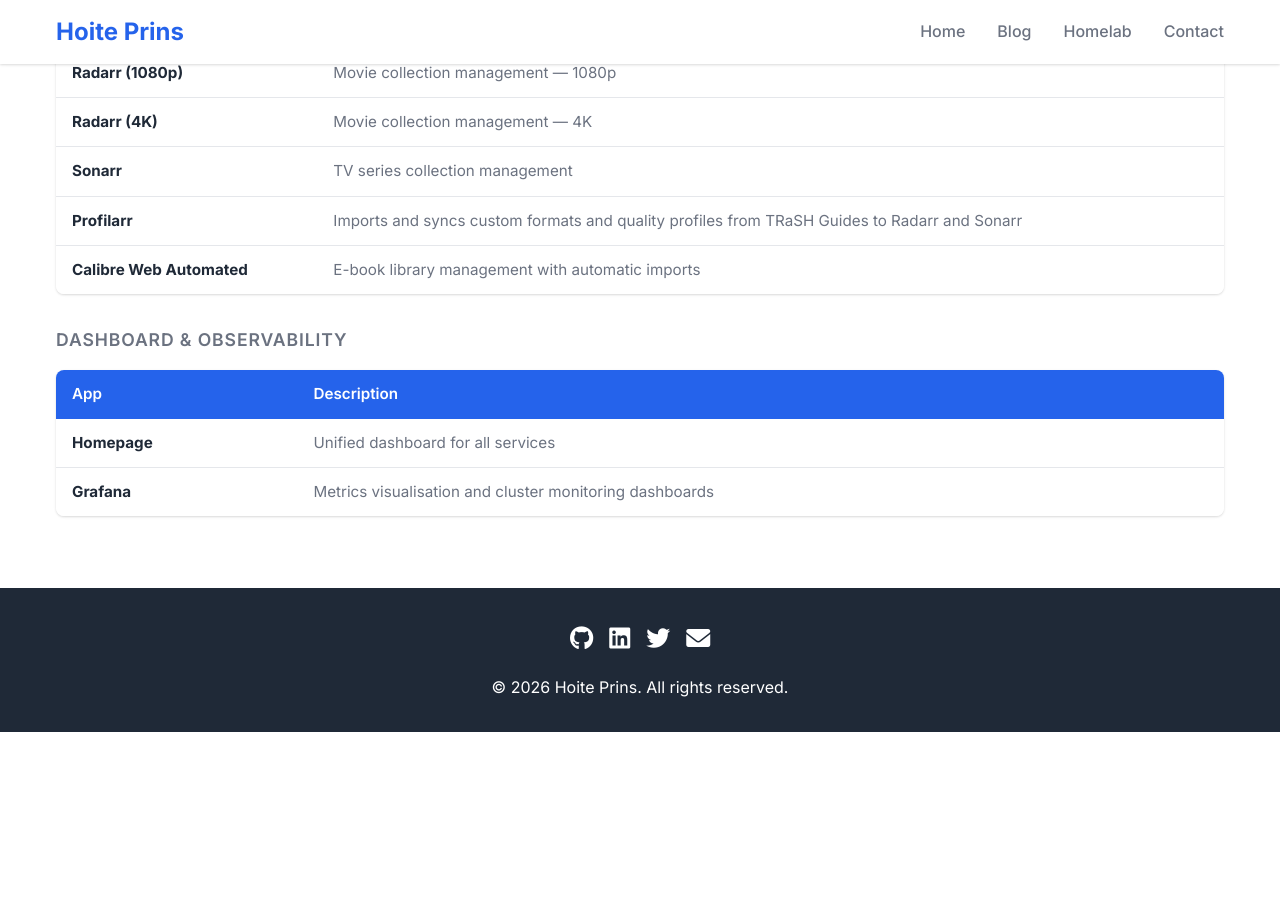
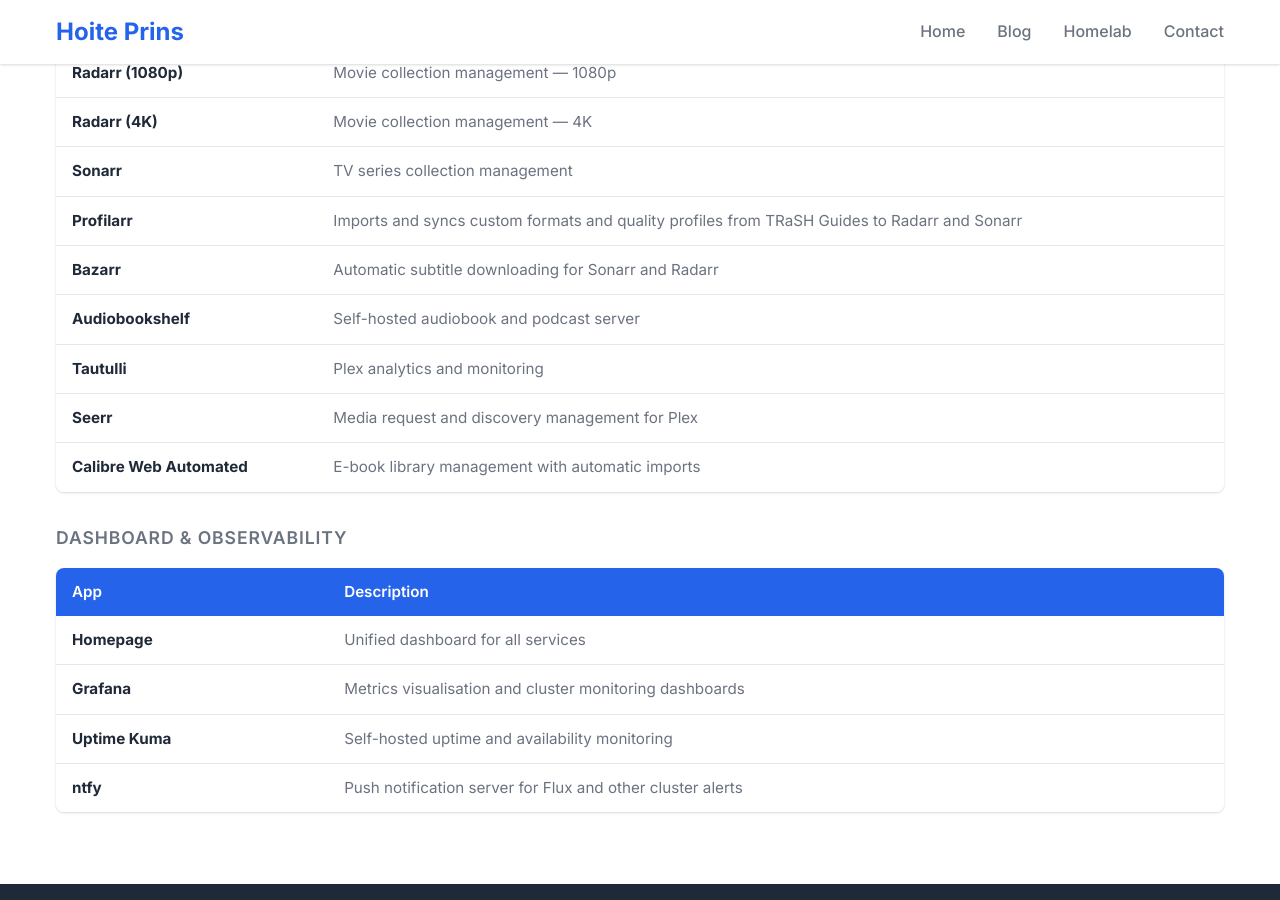
Before and after one commit to Hoite/hoite.github.io, a Jekyll site: the page built from homelab.md, in a window 1280 px wide and 900 px high, scrolled down 5420 px. Built offline with Jekyll 4.4.1, drawn with Linux system fonts in a browser that asks for light colours; before the commit the page ends 6152 px from its top, so only the background shows below that.

Commit message:
add: missing services; Bazarr, Audiobookshelf, Tautulli, Seerr, Uptime Kuma, ntfy

```diff
--- a/homelab.md
+++ b/homelab.md
@@ -559,6 +559,22 @@ permalink: /homelab/
                         <td>Imports and syncs custom formats and quality profiles from TRaSH Guides to Radarr and Sonarr</td>
                     </tr>
                     <tr>
+                        <td><strong>Bazarr</strong></td>
+                        <td>Automatic subtitle downloading for Sonarr and Radarr</td>
+                    </tr>
+                    <tr>
+                        <td><strong>Audiobookshelf</strong></td>
+                        <td>Self-hosted audiobook and podcast server</td>
+                    </tr>
+                    <tr>
+                        <td><strong>Tautulli</strong></td>
+                        <td>Plex analytics and monitoring</td>
+                    </tr>
+                    <tr>
+                        <td><strong>Seerr</strong></td>
+                        <td>Media request and discovery management for Plex</td>
+                    </tr>
+                    <tr>
                         <td><strong>Calibre Web Automated</strong></td>
                         <td>E-book library management with automatic imports</td>
                     </tr>
@@ -584,6 +600,14 @@ permalink: /homelab/
                         <td><strong>Grafana</strong></td>
                         <td>Metrics visualisation and cluster monitoring dashboards</td>
                     </tr>
+                    <tr>
+                        <td><strong>Uptime Kuma</strong></td>
+                        <td>Self-hosted uptime and availability monitoring</td>
+                    </tr>
+                    <tr>
+                        <td><strong>ntfy</strong></td>
+                        <td>Push notification server for Flux and other cluster alerts</td>
+                    </tr>
                 </tbody>
             </table>
         </div>
```
